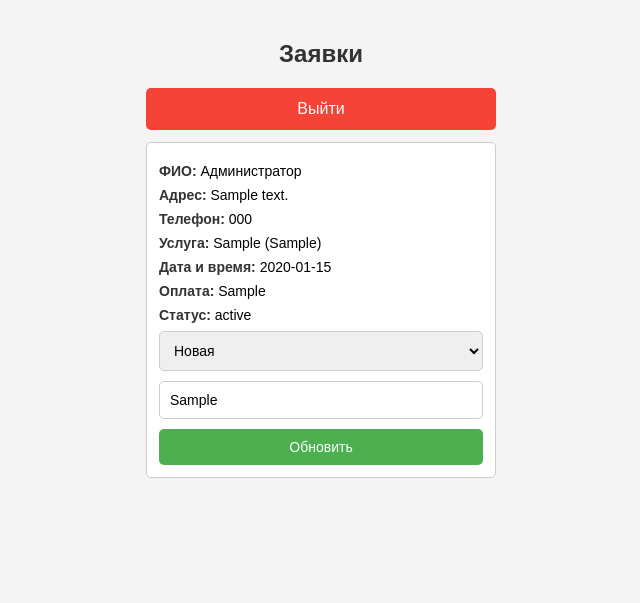
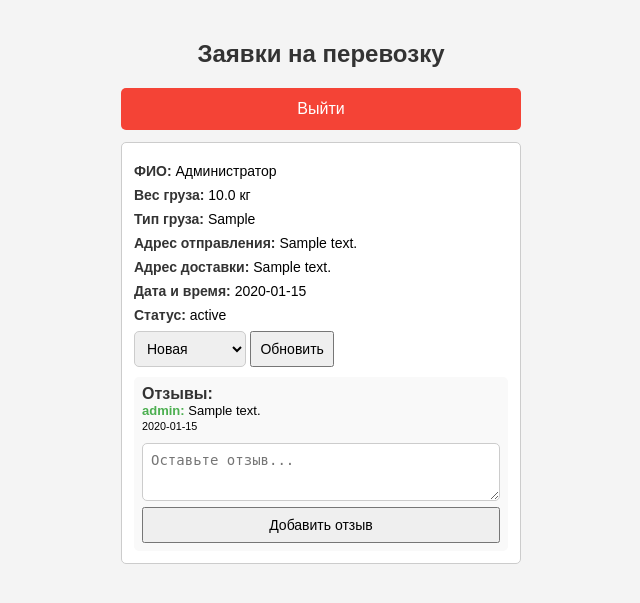
Before and after one commit to ZloLaGG/DEM, a Flask app: page /requests in a window 1280 px wide. Shown: the top 603 px of the page, without its empty margins (319-959 px from the left). Run offline with Flask 3, Linux system fonts and the light colour scheme; the visitor is signed in with stand-in values (Sample User, id 1); data comes from the database, SQL or seed files in the repository; tables that the repository leaves empty hold one stand-in row (values such as "Sample post").

Commit message:
WebApp.v2

```diff
--- a/app.py
+++ b/app.py
@@ -4,11 +4,11 @@ from flask import Flask, render_template, request, redirect, url_for, session, f
 from datetime import datetime
 
 app = Flask(__name__)
-app.secret_key = 'moynesam_secret_key_2025'
+app.secret_key = 'gruz_secret_key_2025'
 
 # Инициализация базы данных
 def init_db():
-    with sqlite3.connect('moynesam.db') as conn:
+    with sqlite3.connect('gruz.db') as conn:
         cursor = conn.cursor()
         cursor.execute('''
             CREATE TABLE IF NOT EXISTS users (
@@ -24,32 +24,35 @@ def init_db():
             CREATE TABLE IF NOT EXISTS requests (
                 id INTEGER PRIMARY KEY AUTOINCREMENT,
                 user_id INTEGER NOT NULL,
-                address TEXT NOT NULL,
-                phone TEXT NOT NULL,
-                service_type TEXT NOT NULL,
-                other_service TEXT,
+                cargo_weight REAL NOT NULL,
+                cargo_type TEXT NOT NULL,
+                pickup_address TEXT NOT NULL,
+                delivery_address TEXT NOT NULL,
                 date_time TEXT NOT NULL,
-                payment_type TEXT NOT NULL,
                 status TEXT DEFAULT 'Новая',
                 FOREIGN KEY (user_id) REFERENCES users(id)
             )
         ''')
         cursor.execute('''
-            CREATE TABLE IF NOT EXISTS cancel_reasons (
+            CREATE TABLE IF NOT EXISTS reviews (
+                id INTEGER PRIMARY KEY AUTOINCREMENT,
                 request_id INTEGER NOT NULL,
-                reason TEXT NOT NULL,
-                FOREIGN KEY (request_id) REFERENCES requests(id)
+                user_id INTEGER NOT NULL,
+                review_text TEXT NOT NULL,
+                created_at TEXT NOT NULL,
+                FOREIGN KEY (request_id) REFERENCES requests(id),
+                FOREIGN KEY (user_id) REFERENCES users(id)
             )
         ''')
         cursor.execute('''
             INSERT OR IGNORE INTO users (full_name, phone, email, login, password)
             VALUES (?, ?, ?, ?, ?)
-        ''', ('Администратор', '+7(000)000-00-00', 'admin@moynesam.ru', 'adminka', 'password'))
+        ''', ('Администратор', '+7(000)000-00-00', 'admin@gruz.ru', 'admin', 'gruzovik2024'))
         conn.commit()
 
 # Валидация данных
 def validate_phone(phone):
-    return bool(re.match(r'^\+7\(\d{3}\)\d{3}-\d{2}-\d{2}$', phone))
+    return bool(re.match(r'^\+7\(9\d{2}\)-\d{3}-\d{2}-\d{2}$', phone))
 
 def validate_email(email):
     return bool(re.match(r'^[a-zA-Z0-9_.+-]+@[a-zA-Z0-9-]+\.[a-zA-Z0-9-.]+$', email))
@@ -61,7 +64,7 @@ def validate_full_name(full_name):
     return bool(re.match(r'^[А-Яа-я\s]+$', full_name))
 
 def get_db():
-    conn = sqlite3.connect('moynesam.db')
+    conn = sqlite3.connect('gruz.db')
     conn.row_factory = sqlite3.Row
     return conn
 
@@ -125,7 +128,7 @@ def login():
 
         if user:
             session['user_id'] = user['id']
-            session['is_admin'] = login == 'adminka'
+            session['is_admin'] = login == 'admin'
             flash('Вход успешен!')
             return redirect(url_for('requests'))
         else:
@@ -134,71 +137,113 @@ def login():
 
     return render_template('login.html', form_data={})
 
-# Список заявок
-@app.route('/requests')
+# Список заявок и отзывы
+@app.route('/requests', methods=['GET', 'POST'])
 def requests():
     if 'user_id' not in session:
         return redirect(url_for('login'))
 
+    # Добавление отзыва
+    if request.method == 'POST':
+        review_text = request.form.get('review_text', '').strip()
+        request_id = request.form.get('request_id')
+        if review_text and request_id:
+            with get_db() as conn:
+                cursor = conn.cursor()
+                cursor.execute('''
+                    INSERT INTO reviews (request_id, user_id, review_text, created_at)
+                    VALUES (?, ?, ?, ?)
+                ''', (request_id, session['user_id'], review_text, datetime.now().strftime('%Y-%m-%d %H:%M:%S')))
+                conn.commit()
+            flash('Отзыв добавлен!')
+
     with get_db() as conn:
         cursor = conn.cursor()
         if session.get('is_admin'):
-            cursor.execute('SELECT r.*, u.full_name FROM requests r JOIN users u ON r.user_id = u.id ORDER BY r.id DESC')
+            cursor.execute('''
+                SELECT r.*, u.full_name FROM requests r
+                JOIN users u ON r.user_id = u.id
+                ORDER BY r.id DESC
+            ''')
         else:
-            cursor.execute('SELECT r.*, u.full_name FROM requests r JOIN users u ON r.user_id = u.id WHERE r.user_id = ? ORDER BY r.id DESC',
-                         (session['user_id'],))
-        requests = cursor.fetchall()
+            cursor.execute('''
+                SELECT r.*, u.full_name FROM requests r
+                JOIN users u ON r.user_id = u.id
+                WHERE r.user_id = ?
+                ORDER BY r.id DESC
+            ''', (session['user_id'],))
+        requests_list = cursor.fetchall()
 
-        reasons = {}
-        cursor.execute('SELECT * FROM cancel_reasons')
-        for row in cursor.fetchall():
-            reasons[row['request_id']] = row['reason']
+        # Получаем отзывы для всех заявок, теперь с login вместо full_name
+        cursor.execute('''
+            SELECT reviews.*, users.login FROM reviews
+            JOIN users ON reviews.user_id = users.id
+            ORDER BY reviews.created_at DESC
+        ''')
+        reviews = cursor.fetchall()
+        reviews_by_request = {}
+        for review in reviews:
+            reviews_by_request.setdefault(review['request_id'], []).append(review)
 
-    return render_template('requests.html', requests=requests, reasons=reasons)
+    return render_template('requests.html', requests=requests_list, reviews_by_request=reviews_by_request)
 
-# Формирование заявки
+# Формирование заявки на перевозку груза
 @app.route('/create_request', methods=['GET', 'POST'])
 def create_request():
     if 'user_id' not in session:
         return redirect(url_for('login'))
 
     if request.method == 'POST':
-        address = request.form['address'].strip()
-        phone = request.form['phone'].strip()
-        service_type = request.form['service_type']
-        other_service = request.form.get('other_service', '').strip()
+        cargo_weight = request.form['cargo_weight'].strip()
+        cargo_type_select = request.form.get('cargo_type_select', '').strip()
+        cargo_type = request.form.get('cargo_type', '').strip()
+        pickup_address = request.form['pickup_address'].strip()
+        delivery_address = request.form['delivery_address'].strip()
         date_time = request.form['date_time']
-        payment_type = request.form['payment_type']
+
+        # Выбор типа груза
+        if cargo_type_select == 'Другое':
+            cargo_type_final = cargo_type
+        else:
+            cargo_type_final = cargo_type_select
 
         errors = []
-        if not address:
-            errors.append('Адрес обязателен')
-        if not validate_phone(phone):
-            errors.append('Телефон должен быть в формате +7(XXX)-XXX-XX-XX')
-        if service_type not in ['Общий клининг', 'Генеральная уборка', 'После строительная уборка', 'Химчистка ковров и мебели', 'Иная услуга']:
-            errors.append('Некорректный тип услуги')
-        if service_type == 'Иная услуга' and not other_service:
-            errors.append('Укажите описание иной услуги')
+        try:
+            weight = float(cargo_weight)
+            if weight <= 0:
+                errors.append('Вес груза должен быть положительным числом')
+        except ValueError:
+            errors.append('Вес груза должен быть числом')
+        if not cargo_type_final:
+            errors.append('Тип груза обязателен')
+        if not pickup_address:
+            errors.append('Адрес отправления обязателен')
+        if not delivery_address:
+            errors.append('Адрес доставки обязателен')
         try:
             selected_time = datetime.strptime(date_time, '%Y-%m-%dT%H:%M')
             if selected_time < datetime.now():
                 errors.append('Дата и время не могут быть в прошлом')
         except ValueError:
             errors.append('Некорректный формат даты и времени')
-        if payment_type not in ['Наличные', 'Банковская карта']:
-            errors.append('Некорректный тип оплаты')
 
         if errors:
             for error in errors:
                 flash(error)
-            return render_template('create_request.html', form_data=request.form)
+            # Передаем выбранный тип груза обратно в форму
+            form_data = dict(request.form)
+            if cargo_type_select != 'Другое':
+                form_data['cargo_type'] = cargo_type_select
+            return render_template('create_request.html', form_data=form_data)
 
         with get_db() as conn:
             cursor = conn.cursor()
-            cursor.execute('INSERT INTO requests (user_id, address, phone, service_type, other_service, date_time, payment_type, status) VALUES (?, ?, ?, ?, ?, ?, ?, ?)',
-                         (session['user_id'], address, phone, service_type, other_service, date_time, payment_type, 'Новая'))
+            cursor.execute('''
+                INSERT INTO requests (user_id, cargo_weight, cargo_type, pickup_address, delivery_address, date_time, status)
+                VALUES (?, ?, ?, ?, ?, ?, ?)
+            ''', (session['user_id'], weight, cargo_type_final, pickup_address, delivery_address, date_time, 'Новая'))
             conn.commit()
-        flash('Заявка создана!')
+        flash('Заявка на перевозку создана!')
         return redirect(url_for('requests'))
 
     return render_template('create_request.html', form_data={})
@@ -210,17 +255,10 @@ def update_request(request_id):
         return redirect(url_for('login'))
 
     status = request.form['status']
-    reason = request.form.get('reason', '').strip()
-
-    if status == 'Отменено' and not reason:
-        flash('Укажите причину отмены')
-        return redirect(url_for('requests'))
 
     with get_db() as conn:
         cursor = conn.cursor()
         cursor.execute('UPDATE requests SET status = ? WHERE id = ?', (status, request_id))
-        if status == 'Отменено':
-            cursor.execute('INSERT OR REPLACE INTO cancel_reasons (request_id, reason) VALUES (?, ?)', (request_id, reason))
         conn.commit()
 
     flash('Статус заявки обновлен!')
--- a/templates/requests.html
+++ b/templates/requests.html
@@ -3,28 +3,32 @@
 <head>
     <meta charset="UTF-8">
     <meta name="viewport" content="width=390, initial-scale=1">
-    <title>Заявки</title>
+    <title>Заявки на перевозку</title>
     <style>
         body { margin: 0; padding: 20px; font-family: Arial, sans-serif; background: #f4f4f4; }
-        .container { width: 100%; max-width: 350px; margin: auto; }
+        .container { width: 100%; max-width: 400px; margin: auto; }
         h2 { text-align: center; color: #333; font-size: 24px; }
-        .request { border: 1px solid #ccc; border-radius: 5px; padding: 12px; margin-bottom: 12px; background: white; }
+        .request { border: 1px solid #ccc; border-radius: 5px; padding: 12px; margin-bottom: 16px; background: white; }
         .request p { margin: 8px 0; font-size: 14px; }
         .request strong { color: #333; }
         .error { color: red; font-size: 14px; text-align: center; }
         .btn { display: block; text-align: center; padding: 12px; background: #4CAF50; color: white; text-decoration: none; border-radius: 5px; font-size: 16px; margin-bottom: 12px; }
         .btn:hover { background: #45a049; }
-        form { display: flex; flex-direction: column; gap: 10px; }
-        select, input[type="text"] { padding: 10px; font-size: 14px; border: 1px solid #ccc; border-radius: 5px; width: 100%; box-sizing: border-box; }
-        button { padding: 10px; background: #4CAF50; color: white; border: none; border-radius: 5px; font-size: 14px; cursor: pointer; }
-        button:hover { background: #45a049; }
         .cancel { background: #f44336; }
         .cancel:hover { background: #d32f2f; }
+        .reviews { margin-top: 10px; padding: 8px; background: #f9f9f9; border-radius: 5px; }
+        .review { font-size: 13px; margin-bottom: 6px; }
+        .review strong { color: #4CAF50; }
+        form.review-form { margin-top: 10px; display: flex; flex-direction: column; gap: 6px; }
+        textarea { resize: vertical; min-height: 40px; padding: 8px; font-size: 14px; border-radius: 5px; border: 1px solid #ccc; }
+        button[type="submit"] { padding: 8px; font-size: 14px; }
+        select { padding: 8px; font-size: 14px; border-radius: 5px; border: 1px solid #ccc; }
+        input[type="text"] { padding: 8px; font-size: 14px; border-radius: 5px; border: 1px solid #ccc; }
     </style>
 </head>
 <body>
     <div class="container">
-        <h2>Заявки</h2>
+        <h2>Заявки на перевозку</h2>
         {% for message in get_flashed_messages() %}
             <p class="error">{{ message }}</p>
         {% endfor %}
@@ -35,15 +39,12 @@
         {% for req in requests %}
             <div class="request">
                 <p><strong>ФИО:</strong> {{ req['full_name'] }}</p>
-                <p><strong>Адрес:</strong> {{ req['address'] }}</p>
-                <p><strong>Телефон:</strong> {{ req['phone'] }}</p>
-                <p><strong>Услуга:</strong> {{ req['service_type'] }}{% if req['other_service'] %} ({{ req['other_service'] }}) {% endif %}</p>
+                <p><strong>Вес груза:</strong> {{ req['cargo_weight'] }} кг</p>
+                <p><strong>Тип груза:</strong> {{ req['cargo_type'] }}</p>
+                <p><strong>Адрес отправления:</strong> {{ req['pickup_address'] }}</p>
+                <p><strong>Адрес доставки:</strong> {{ req['delivery_address'] }}</p>
                 <p><strong>Дата и время:</strong> {{ req['date_time'] }}</p>
-                <p><strong>Оплата:</strong> {{ req['payment_type'] }}</p>
                 <p><strong>Статус:</strong> {{ req['status'] }}</p>
-                {% if req['status'] == 'Отменено' and reasons.get(req['id']) %}
-                    <p><strong>Причина отмены:</strong> {{ reasons[req['id']] }}</p>
-                {% endif %}
                 {% if session.is_admin %}
                     <form action="{{ url_for('update_request', request_id=req['id']) }}" method="post">
                         <select name="status">
@@ -52,10 +53,27 @@
                             <option value="Выполнено" {% if req['status'] == 'Выполнено' %}selected{% endif %}>Выполнено</option>
                             <option value="Отменено" {% if req['status'] == 'Отменено' %}selected{% endif %}>Отменено</option>
                         </select>
-                        <input type="text" name="reason" placeholder="Причина отмены (если отменено)" value="{{ reasons.get(req['id'], '') }}">
                         <button type="submit">Обновить</button>
                     </form>
                 {% endif %}
+                <div class="reviews">
+                    <strong>Отзывы:</strong>
+                    {% if reviews_by_request.get(req['id']) %}
+                        {% for review in reviews_by_request[req['id']] %}
+                            <div class="review">
+                                <strong>{{ review['login'] }}:</strong> {{ review['review_text'] }}<br>
+                                <small>{{ review['created_at'] }}</small>
+                            </div>
+                        {% endfor %}
+                    {% else %}
+                        <div class="review">Пока нет отзывов.</div>
+                    {% endif %}
+                    <form class="review-form" method="post">
+                        <input type="hidden" name="request_id" value="{{ req['id'] }}">
+                        <textarea name="review_text" placeholder="Оставьте отзыв..." required></textarea>
+                        <button type="submit">Добавить отзыв</button>
+                    </form>
+                </div>
             </div>
         {% endfor %}
     </div>
```
Also changed, not shown: templates/create_request.html (+35 -28 lines), README.md.
